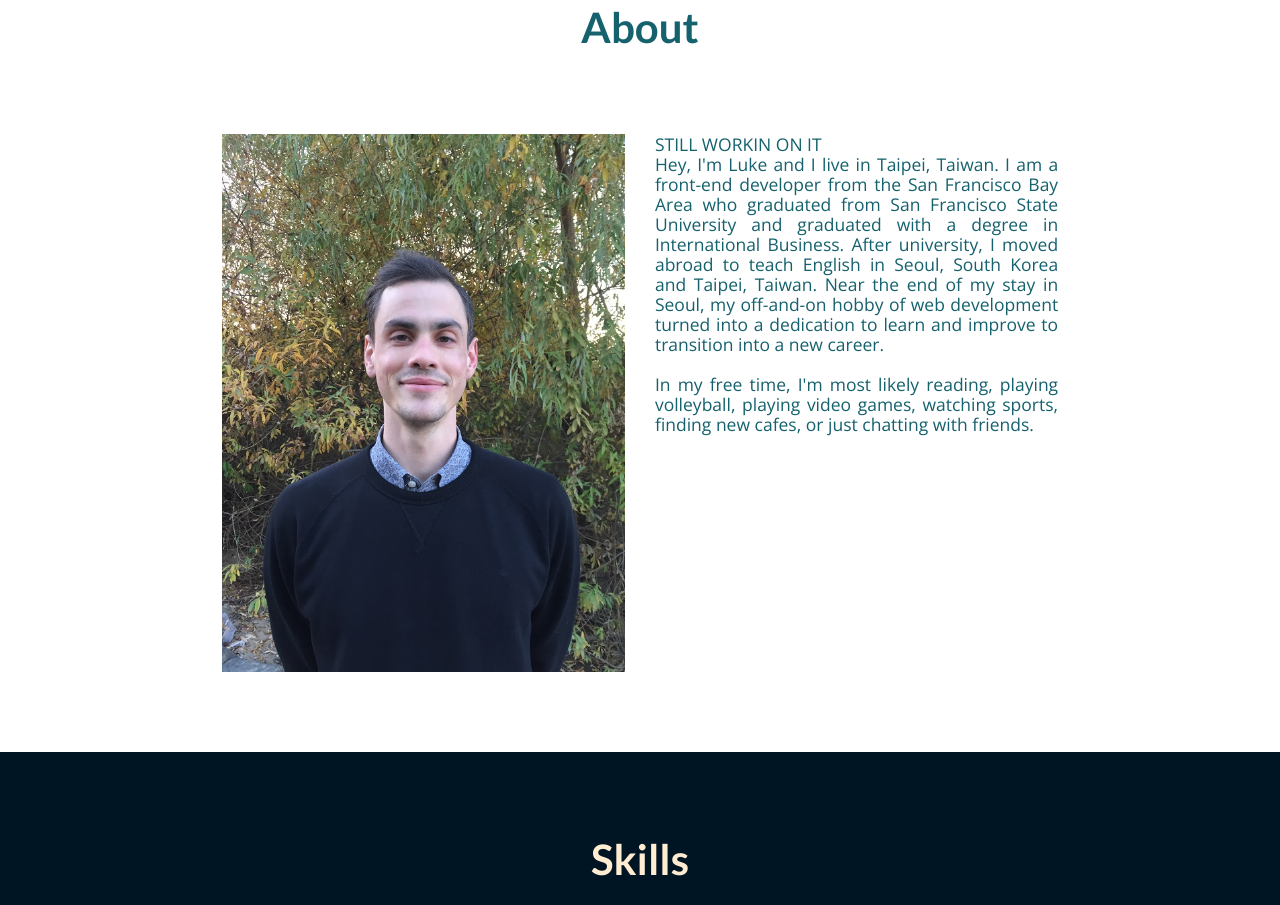
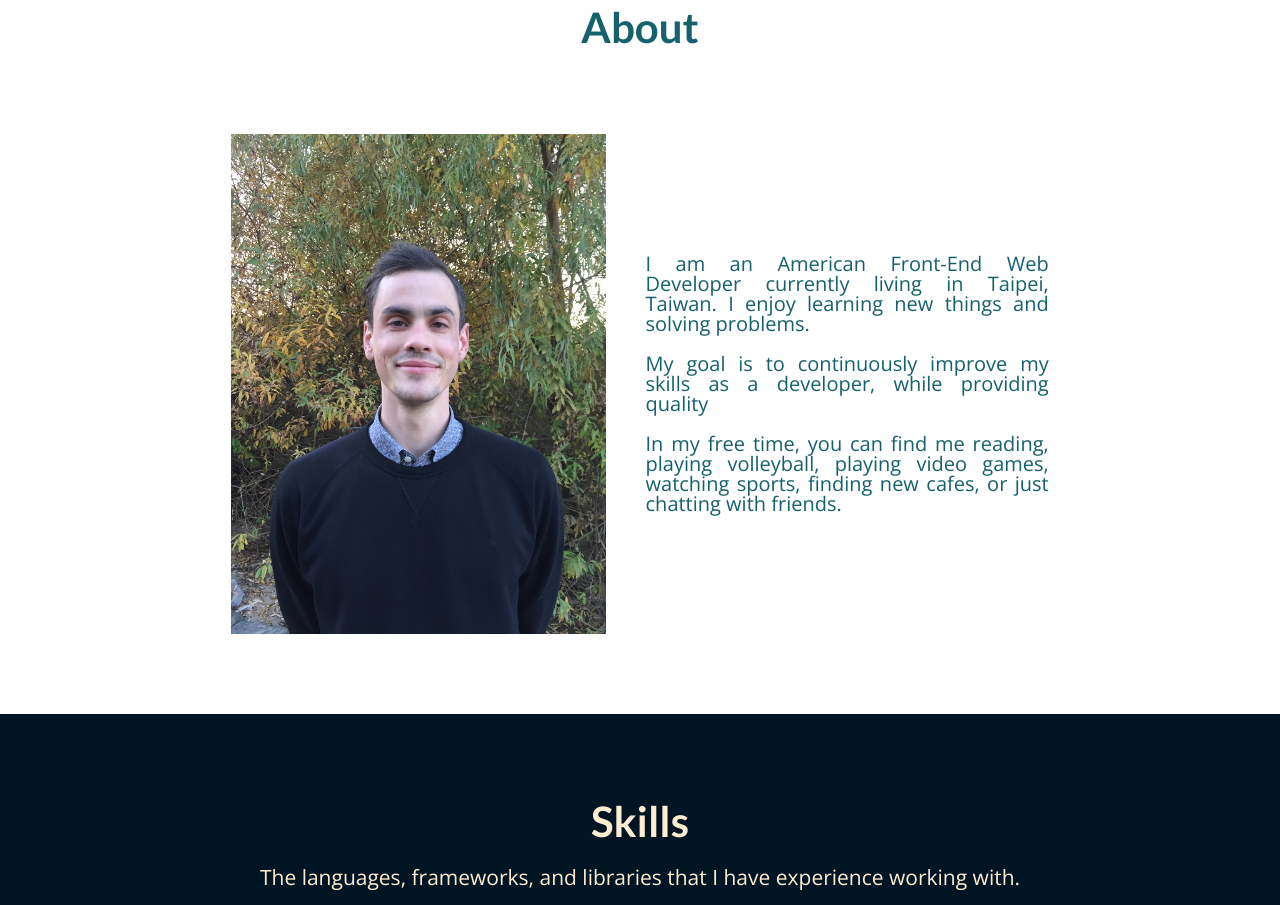
Before and after one commit to lukegronert/lukegronert.github.io, a React (Create React App) app: page / in a window 1280 px wide. Shown: the part 880-1785 px from the top of the page. Built offline with nearby package versions, Linux system fonts and the light colour scheme.

Commit message:
Edited styling of about section. Added max-height to image. Centered description and increased font size, while also making font strictly 20px.

```diff
--- a/src/components/About.js
+++ b/src/components/About.js
@@ -13,16 +13,15 @@ export default function About() {
             <div className="about-content">
                 <img src={PersonalPhoto} alt="Picture of a smiling man who looks like quite the expert developer" />
                 <article className="about-description">
-                STILL WORKIN ON IT
-                <br />
-                Hey, I'm Luke and I live in Taipei, Taiwan. I am a front-end developer from the San Francisco Bay Area who graduated from
-                San Francisco State University and graduated with a degree in International Business. After university,
-                I moved abroad to teach English in Seoul, South Korea and Taipei, Taiwan. Near the end of my stay in Seoul, my
-                off-and-on hobby of web development turned into a dedication to learn and improve to transition into a new career.
-                <br />
-                <br />
-                In my free time, I'm most likely reading, playing volleyball, playing video games, watching sports, finding new cafes, or
-                just chatting with friends.
+                    I am an American Front-End Web Developer currently living in Taipei, Taiwan. I enjoy learning
+                    new things and solving problems.
+                    <br />
+                    <br />
+                    My goal is to continuously improve my skills as a developer, while providing quality
+                    <br />
+                    <br />
+                    In my free time, you can find me reading, playing volleyball, playing video games, watching sports, finding new cafes, or
+                    just chatting with friends.
                 </article>
             </div>
         </section>
--- a/src/styles/about.css
+++ b/src/styles/about.css
@@ -18,7 +18,7 @@
   display: flex;
   width: 70%;
   flex-direction: column;
-  font-size: 1.25em;
+  font-size: 20px;
   font-weight: 400;
 }
 
@@ -42,10 +42,12 @@
   .about-content img {
     object-fit: cover;
     max-width: 45%;
+    max-height: 500px;
     margin: 0;
   }
 
   .about-description {
+    align-self: center;
     width: 45%;
     margin: 0;
   }
```
